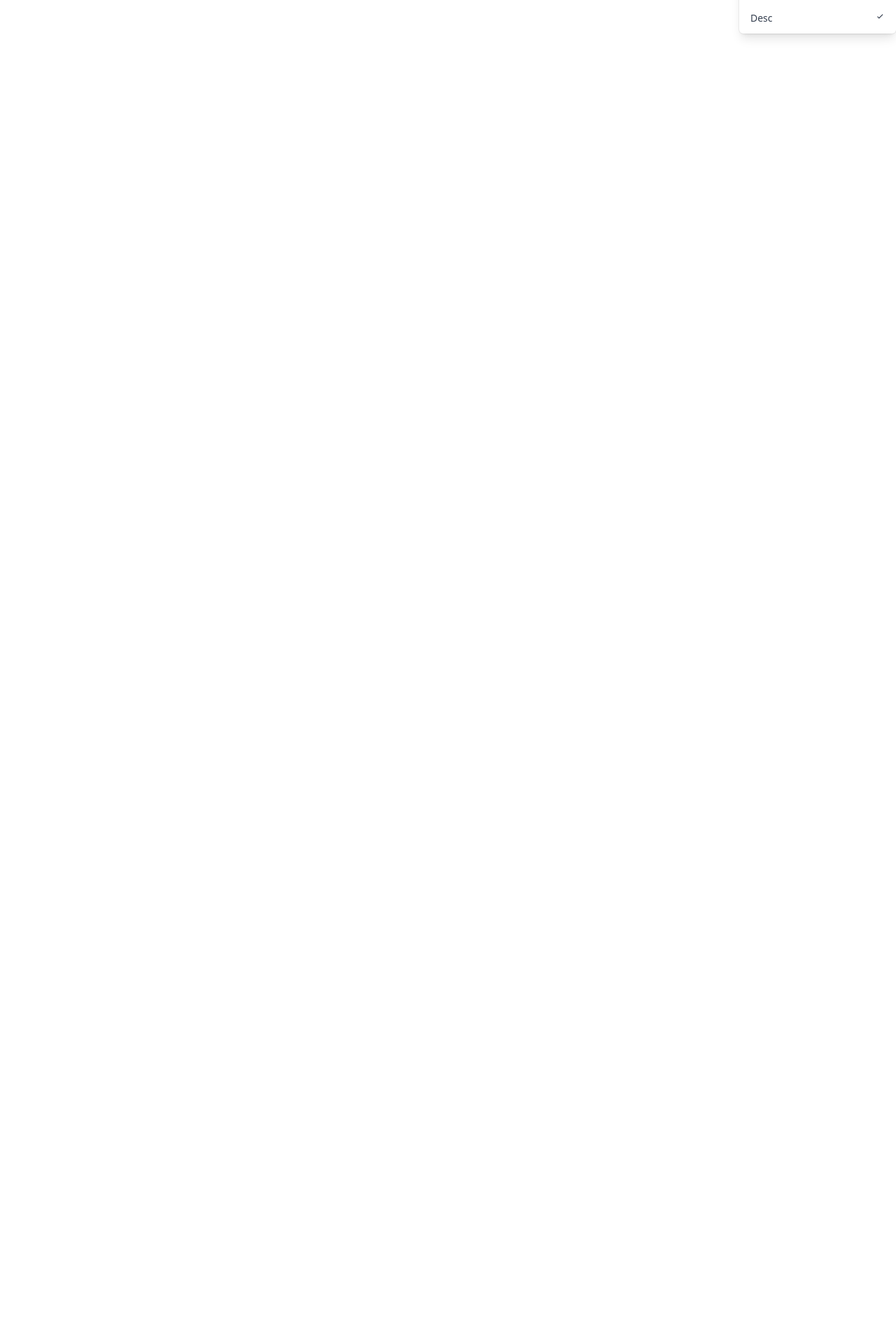
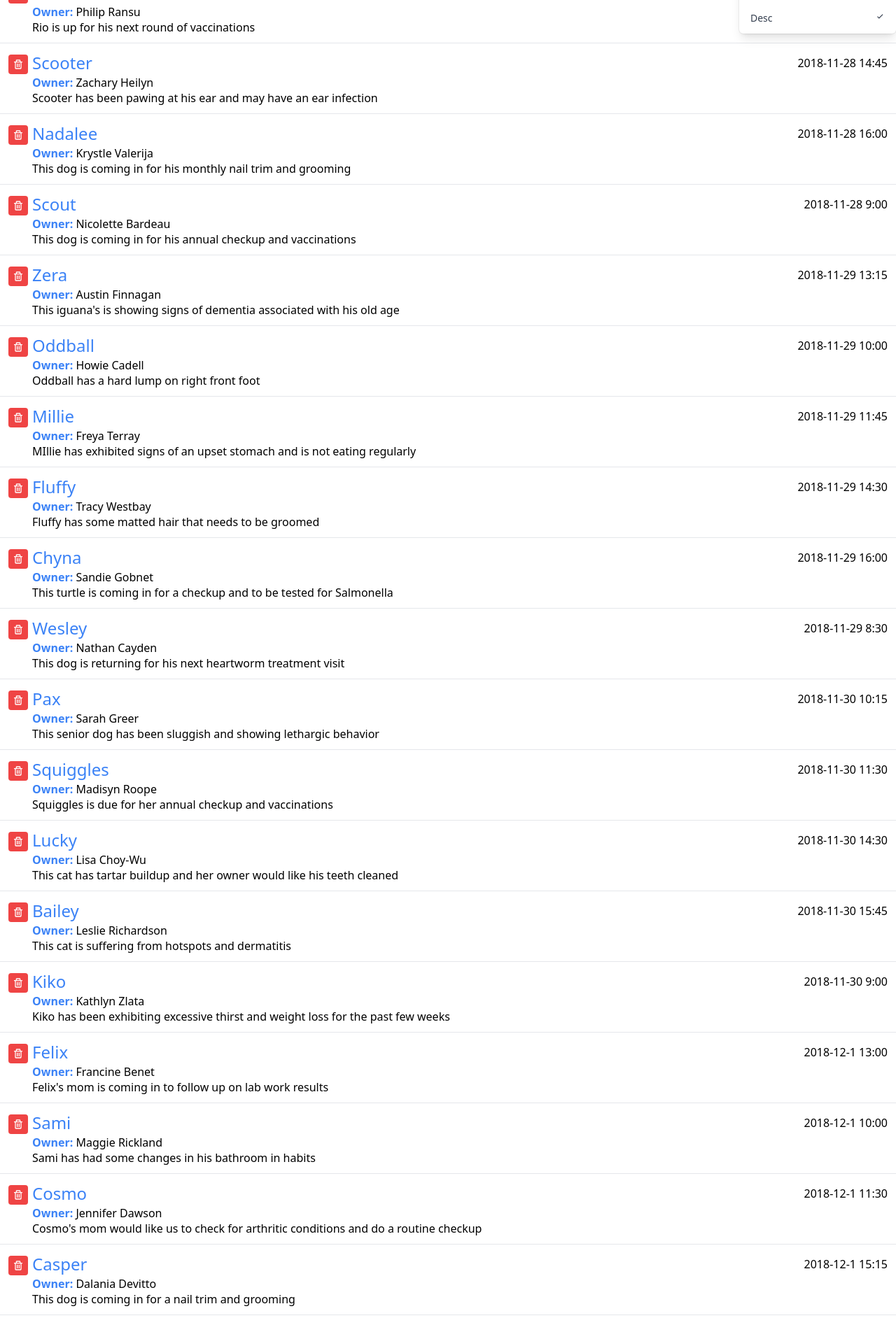
Before and after one commit to jsBear92/react.js.building.a.interface, a JavaScript app: page / in a window 1280 px wide. Shown: the part 680-2574 px from the top of the page at 70% size. Before the commit the page ends 800 px from the top, so only its background shows below. Built offline with nearby package versions, Linux system fonts and the light colour scheme; the HTML template or start-up script is replaced by a standard one.

Commit message:
add data.json as a variable

```diff
--- a/src/App.js
+++ b/src/App.js
@@ -1,6 +1,7 @@
-import { BiArchive } from "react-icons/bi"
+import { BiArchive, BiTrash } from "react-icons/bi"
 import Search from "./components/Search";
 import AddAppointment from "./components/AddAppointment"
+import appointmentList from "./data.json"
 
 const App = () => {
   return (
@@ -9,6 +10,26 @@
         <BiArchive className="inline-block text-red-400 align-top" />Your Appointment</h1>
       <AddAppointment />
       <Search />
+
+    <ul className="divide-y divide-gray-200">
+      {appointmentList
+      .map(appointment => (
+          <li className="px-3 py-3 flex items-start">
+          <button type="button"
+            className="p-1.5 mr-1.5 mt-1 rounded text-white bg-red-500 hover:bg-yellow-700 focus:outline-none focus:ring-2 focus:ring-offset-2 focus:ring-blue-500">
+            <BiTrash /></button>
+          <div className="flex-grow">
+            <div className="flex items-center">
+              <span className="flex-none font-medium text-2xl text-blue-500">{appointment.petName}</span>
+              <span className="flex-grow text-right">{appointment.aptDate}</span>
+            </div>
+            <div><b className="font-bold text-blue-500">Owner:</b> {appointment.ownerName}</div>
+            <div className="leading-tight">{appointment.aptNotes}</div>
+          </div>
+        </li>
+      ))}
+    </ul>
+
     </div>
   );
 }
--- /dev/null
+++ b/src/data.json
@@ -0,0 +1,177 @@
+[
+    {
+      "id": "0",
+      "petName": "Pepe",
+      "ownerName": "Reggie Tupp",
+      "aptNotes": "It's time for this rabbit's post spaying surgery checkup",
+      "aptDate": "2018-11-28 13:30"
+    },
+    {
+      "id": "1",
+      "petName": "Rio",
+      "ownerName": "Philip Ransu",
+      "aptNotes": "Rio is up for his next round of vaccinations",
+      "aptDate": "2018-11-28 10:15"
+    },
+    {
+      "id": "2",
+      "petName": "Scooter",
+      "ownerName": "Zachary Heilyn",
+      "aptNotes": "Scooter has been pawing at his ear and may have an ear infection",
+      "aptDate": "2018-11-28 14:45"
+    },
+    {
+      "id": "3",
+      "petName": "Nadalee",
+      "ownerName": "Krystle Valerija",
+      "aptNotes": "This dog is coming in for his monthly nail trim and grooming",
+      "aptDate": "2018-11-28 16:00"
+    },
+    {
+      "id": "4",
+      "petName": "Scout",
+      "ownerName": "Nicolette Bardeau",
+      "aptNotes": "This dog is coming in for his annual checkup and vaccinations",
+      "aptDate": "2018-11-28 9:00"
+    },
+    {
+      "id": "5",
+      "petName": "Zera",
+      "ownerName": "Austin Finnagan",
+      "aptNotes": "This iguana's is showing signs of dementia associated with his old age",
+      "aptDate": "2018-11-29 13:15"
+    },
+    {
+      "id": "6",
+      "petName": "Oddball",
+      "ownerName": "Howie Cadell",
+      "aptNotes": "Oddball has a hard lump on right front foot",
+      "aptDate": "2018-11-29 10:00"
+    },
+    {
+      "id": "7",
+      "petName": "Millie",
+      "ownerName": "Freya Terray",
+      "aptNotes": "MIllie has exhibited signs of an upset stomach and is not eating regularly",
+      "aptDate": "2018-11-29 11:45"
+    },
+    {
+      "id": "8",
+      "petName": "Fluffy",
+      "ownerName": "Tracy Westbay",
+      "aptNotes": "Fluffy has some matted hair that needs to be groomed",
+      "aptDate": "2018-11-29 14:30"
+    },
+    {
+      "id": "9",
+      "petName": "Chyna",
+      "ownerName": "Sandie Gobnet",
+      "aptNotes": "This turtle is coming in for a checkup and to be tested for Salmonella",
+      "aptDate": "2018-11-29 16:00"
+    },
+    {
+      "id": "10",
+      "petName": "Wesley",
+      "ownerName": "Nathan Cayden",
+      "aptNotes": "This dog is returning for his next heartworm treatment visit",
+      "aptDate": "2018-11-29 8:30"
+    },
+    {
+      "id": "11",
+      "petName": "Pax",
+      "ownerName": "Sarah Greer",
+      "aptNotes": "This senior dog has been sluggish and showing lethargic behavior",
+      "aptDate": "2018-11-30 10:15"
+    },
+    {
+      "id": "12",
+      "petName": "Squiggles",
+      "ownerName": "Madisyn Roope",
+      "aptNotes": "Squiggles is due for her annual checkup and vaccinations",
+      "aptDate": "2018-11-30 11:30"
+    },
+    {
+      "id": "13",
+      "petName": "Lucky",
+      "ownerName": "Lisa Choy-Wu",
+      "aptNotes": "This cat has tartar buildup and her owner would like his teeth cleaned",
+      "aptDate": "2018-11-30 14:30"
+    },
+    {
+      "id": "14",
+      "petName": "Bailey",
+      "ownerName": "Leslie Richardson",
+      "aptNotes": "This cat is suffering from hotspots and dermatitis",
+      "aptDate": "2018-11-30 15:45"
+    },
+    {
+      "id": "15",
+      "petName": "Kiko",
+      "ownerName": "Kathlyn Zlata",
+      "aptNotes": "Kiko has been exhibiting excessive thirst and weight loss for the past few weeks",
+      "aptDate": "2018-11-30 9:00"
+    },
+    {
+      "id": "16",
+      "petName": "Felix",
+      "ownerName": "Francine Benet",
+      "aptNotes": "Felix's mom is coming in to follow up on  lab work results",
+      "aptDate": "2018-12-1 13:00"
+    },
+    {
+      "id": "17",
+      "petName": "Sami",
+      "ownerName": "Maggie Rickland",
+      "aptNotes": "Sami has had some changes in his bathroom in habits",
+      "aptDate": "2018-12-1 10:00"
+    },
+    {
+      "id": "18",
+      "petName": "Cosmo",
+      "ownerName": "Jennifer Dawson",
+      "aptNotes": "Cosmo's mom would like us to check for arthritic conditions and do a routine checkup",
+      "aptDate": "2018-12-1 11:30"
+    },
+    {
+      "id": "19",
+      "petName": "Casper",
+      "ownerName": "Dalania Devitto",
+      "aptNotes": "This dog is coming in for a nail trim and grooming",
+      "aptDate": "2018-12-1 15:15"
+    },
+    {
+      "id": "20",
+      "petName": "Chip",
+      "ownerName": "Jason Hemlock",
+      "aptNotes": "This fish has a spotty white patch developing on his back ",
+      "aptDate": "2018-12-1 8:45"
+    },
+    {
+      "id": "21",
+      "petName": "Tibbs",
+      "ownerName": "Shad Cayden",
+      "aptNotes": "Tibbs has had an ongoing rash and cold symptoms and we are going to run allergy tests",
+      "aptDate": "2018-12-2 13:30"
+    },
+    {
+      "id": "22",
+      "petName": "Stich",
+      "ownerName": "Dennis Nicholback",
+      "aptNotes": "Stich has been having some stomach issues and is due for his vaccinations",
+      "aptDate": "2018-12-2 10:15"
+    },
+    {
+      "id": "23",
+      "petName": "Shadow",
+      "ownerName": "Audry Topsy",
+      "aptNotes": "This cat has a red swollen eye with a discharge",
+      "aptDate": "2018-12-2 15:00"
+    },
+    {
+      "id": "24",
+      "petName": "Nugget",
+      "ownerName": "Darla Branson",
+      "aptNotes": "This little fish Nugget, has a rash on his stomach area",
+      "aptDate": "2018-12-2 9:00"
+    }
+  ]
```
